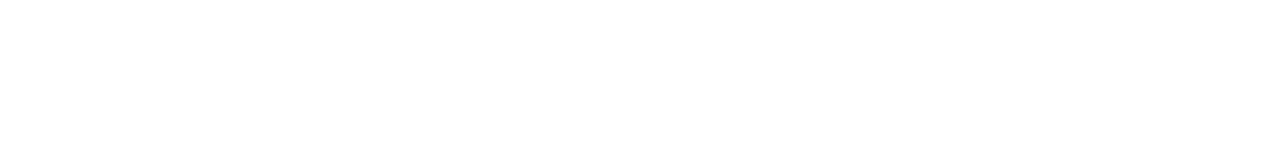
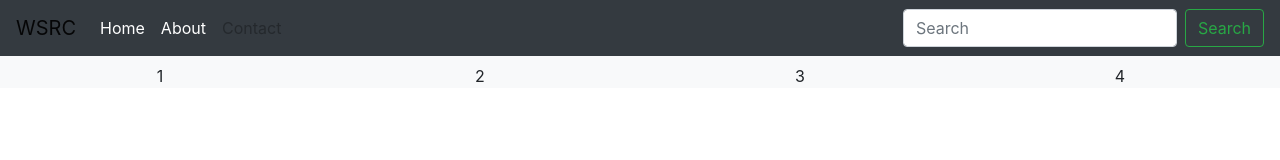
Before and after one commit to nickassafkirk/playing-around, a plain HTML site: page index.html in a window 1280 px wide. Drawn offline with nearby package versions, Linux system fonts and the light colour scheme.

Commit message:
create main grid

```diff
--- a/index.html
+++ b/index.html
@@ -1,24 +1,71 @@
 <!doctype html>
 <html lang="en">
+
 <head>
-    <!-- Required meta tags -->
+
 	<meta charset="utf-8">
 	<meta name="viewport" content="width=device-width, initial-scale=1, shrink-to-fit=no">
 
-    <!-- Bootstrap CSS -->
-    <link rel="stylesheet" href="https://cdn.jsdelivr.net/npm/bootstrap@4.5.3/dist/css/bootstrap.min.css" integrity="sha384-TX8t27EcRE3e/ihU7zmQxVncDAy5uIKz4rEkgIXeMed4M0jlfIDPvg6uqKI2xXr2" crossorigin="anonymous">
+	<link rel="stylesheet" href="https://cdn.jsdelivr.net/npm/bootstrap@4.5.3/dist/css/bootstrap.min.css"
+		integrity="sha384-TX8t27EcRE3e/ihU7zmQxVncDAy5uIKz4rEkgIXeMed4M0jlfIDPvg6uqKI2xXr2" crossorigin="anonymous">
 	<link rel="stylesheet" href="assets/css/style.css" type="text/css">
 
 	<title>Playing around with bootstrap and css</title>
 </head>
+
 <body>
+
+	<!-- Navbar -->
+	<nav class="navbar navbar-expand-md navbar-light bg-dark fixed-top position-relative">
+		<a class="navbar-brand " href="#">WSRC</a>
+		<button class="navbar-toggler" type="button" data-toggle="collapse" data-target="#navbarTogglerDemo02" aria-controls="navbarTogglerDemo02" aria-expanded="false" aria-label="Toggle navigation">
+    <span class="navbar-toggler-icon"></span>
+  </button>
+
+		<div class="collapse navbar-collapse" id="navbarTogglerDemo02">
+			<ul class="navbar-nav mr-auto mt-2 mt-lg-0">
+				<li class="nav-item active">
+					<a class="nav-link text-white" href="#">Home <span class="sr-only">(current)</span></a>
+				</li>
+				<li class="nav-item">
+					<a class="nav-link text-white" href="#">About</a>
+				</li>
+				<li class="nav-item">
+					<a class="nav-link disabled" href="#" tabindex="-1" aria-disabled="true">Contact</a>
+				</li>
+			</ul>
+			<form class="form-inline my-2 my-lg-0">
+				<input class="form-control mr-sm-2" type="search" placeholder="Search">
+				<button class="btn btn-outline-success my-2 my-sm-0" type="submit">Search</button>
+			</form>
+		</div>
+	</nav>
+
+    <!-- Main Container-->
+
+    <div class="container-fluid bg-light text-center">
+        <div class="row">
+            <div class="col-12 mt-2 bg-light"></div>
+        </div>
+        <div class="row">
+            <div class="col-md-3 col-sm-6">1</div>
+            <div class="col-md-3 col-sm-6">2</div>
+            <div class="col-md-3 col-sm-6">3</div>
+            <div class="col-md-3 col-sm-6">4</div>
+        </div>
+    </div>
+
 
 
 	<!-- Optional JavaScript; choose one of the two! -->
 
 	<!-- Option 1: jQuery and Bootstrap Bundle (includes Popper) -->
-    <script src="https://code.jquery.com/jquery-3.5.1.slim.min.js" integrity="sha384-DfXdz2htPH0lsSSs5nCTpuj/zy4C+OGpamoFVy38MVBnE+IbbVYUew+OrCXaRkfj" crossorigin="anonymous"></script>
-    <script src="https://cdn.jsdelivr.net/npm/bootstrap@4.5.3/dist/js/bootstrap.bundle.min.js" integrity="sha384-ho+j7jyWK8fNQe+A12Hb8AhRq26LrZ/JpcUGGOn+Y7RsweNrtN/tE3MoK7ZeZDyx" crossorigin="anonymous"></script>
+	<script src="https://code.jquery.com/jquery-3.5.1.slim.min.js"
+		integrity="sha384-DfXdz2htPH0lsSSs5nCTpuj/zy4C+OGpamoFVy38MVBnE+IbbVYUew+OrCXaRkfj" crossorigin="anonymous">
+	</script>
+	<script src="https://cdn.jsdelivr.net/npm/bootstrap@4.5.3/dist/js/bootstrap.bundle.min.js"
+		integrity="sha384-ho+j7jyWK8fNQe+A12Hb8AhRq26LrZ/JpcUGGOn+Y7RsweNrtN/tE3MoK7ZeZDyx" crossorigin="anonymous">
+	</script>
 
 	<!-- Option 2: jQuery, Popper.js, and Bootstrap JS
     <script src="https://code.jquery.com/jquery-3.5.1.slim.min.js" integrity="sha384-DfXdz2htPH0lsSSs5nCTpuj/zy4C+OGpamoFVy38MVBnE+IbbVYUew+OrCXaRkfj" crossorigin="anonymous"></script>
@@ -26,4 +73,5 @@
     <script src="https://cdn.jsdelivr.net/npm/bootstrap@4.5.3/dist/js/bootstrap.min.js" integrity="sha384-w1Q4orYjBQndcko6MimVbzY0tgp4pWB4lZ7lr30WKz0vr/aWKhXdBNmNb5D92v7s" crossorigin="anonymous"></script>
     -->
 </body>
+
 </html>
```
Lines whose indentation alone changed are shown as unchanged.
